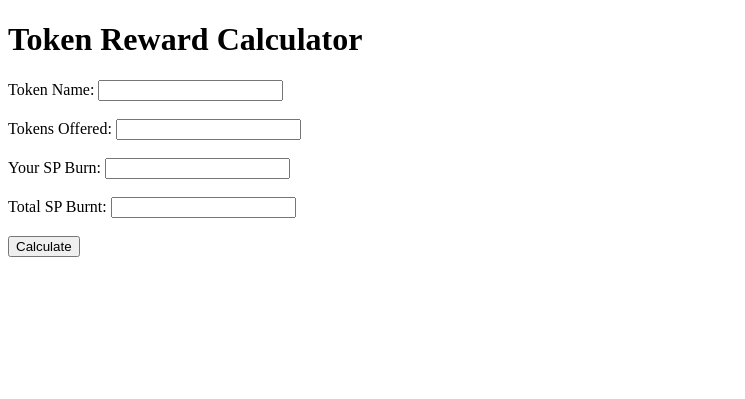
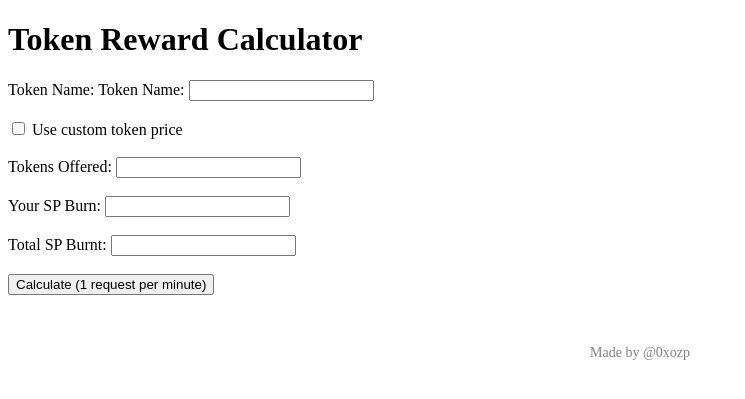
Before and after one commit to ozp3/Mocadrop-Calculator, a Flask app: page / in a window 1280 px wide. Shown: the top 399 px of the page, without its empty margins (0-745 px from the left). Run offline with Flask 3, Linux system fonts and the light colour scheme.

Commit message:
Update index.html

```diff
--- a/templates/index.html
+++ b/templates/index.html
@@ -9,19 +9,83 @@
     <h1>Token Reward Calculator</h1>
     <form method="post">
       <label for="token_name">Token Name:</label>
-      <input type="text" id="token_name" name="token_name" required /><br /><br />
+      <label for="token_name">Token Name:</label>
+      <input
+        type="text"
+        id="token_name"
+        name="token_name"
+        {% if custom_price_checked %} disabled {% endif %}
+        required
+      /><br /><br />
+
+      <label>
+        <input
+          type="checkbox"
+          id="custom_price_checkbox"
+          name="custom_price_checkbox"
+          {% if custom_price_checked %} checked {% endif %}
+          onchange="toggleCustomPrice(this)"
+        />
+        Use custom token price
+      </label><br /><br />
+
+      <div id="custom_price_div" style="display: none;">
+        <label for="custom_price">Custom Token Price ($):</label>
+        <input
+          type="number"
+          step="0.0001"
+          id="custom_price"
+          name="custom_price"
+          {% if custom_price_checked %} required {% endif %}
+        /><br /><br />
+      </div>
 
       <label for="tokens_offered">Tokens Offered:</label>
-      <input type="number" id="tokens_offered" name="tokens_offered" required /><br /><br />
+      <input
+        type="number"
+        id="tokens_offered"
+        name="tokens_offered"
+        required
+      /><br /><br />
 
       <label for="your_sp_burn">Your SP Burn:</label>
-      <input type="number" id="your_sp_burn" name="your_sp_burn" required /><br /><br />
+      <input
+        type="number"
+        id="your_sp_burn"
+        name="your_sp_burn"
+        required
+      /><br /><br />
 
       <label for="total_sp_burnt">Total SP Burnt:</label>
-      <input type="number" id="total_sp_burnt" name="total_sp_burnt" required /><br /><br />
+      <input
+        type="number"
+        id="total_sp_burnt"
+        name="total_sp_burnt"
+        required
+      /><br /><br />
 
-      <button type="submit">Calculate</button>
+      <button type="submit">Calculate (1 request per minute)</button>
     </form>
+
+    <script>
+      function toggleCustomPrice(checkbox) {
+        const customPriceDiv = document.getElementById("custom_price_div");
+        const tokenNameInput = document.getElementById("token_name");
+
+        if (checkbox.checked) {
+          customPriceDiv.style.display = "block";
+          tokenNameInput.disabled = true;
+        } else {
+          customPriceDiv.style.display = "none";
+          tokenNameInput.disabled = false;
+        }
+      }
+
+      document.addEventListener("DOMContentLoaded", () => {
+        const checkbox = document.getElementById("custom_price_checkbox");
+        toggleCustomPrice(checkbox);
+      });
+    </script>
 
     {% if error %}
     <p style="color: red;">{{ error }}</p>
@@ -29,12 +93,16 @@
 
     {% if token_name %}
     <h2>Results</h2>
-    <p><strong>Token ID:</strong> {{ token_name }}</p>
+    <p><strong>Token ID (If any):</strong> {{ token_name }}</p>
     <p><strong>Token Price:</strong> {{ token_price }}</p>
     <p><strong>Tokens Offered:</strong> {{ tokens_offered }}</p>
     <p><strong>Your SP Burn:</strong> {{ your_sp_burn }}</p>
     <p><strong>Total SP Burnt:</strong> {{ total_sp_burnt }}</p>
     <p><strong>Expected Reward:</strong> {{ reward }}</p>
     {% endif %}
+
+    <footer style="margin-top: 50px; text-align: center; font-size: 14px; color: gray;">
+      Made by <a href="https://x.com/0xOzp" target="_blank" style="color: gray; text-decoration: none;">@0xozp</a>
+    </footer>
   </body>
 </html>
```
